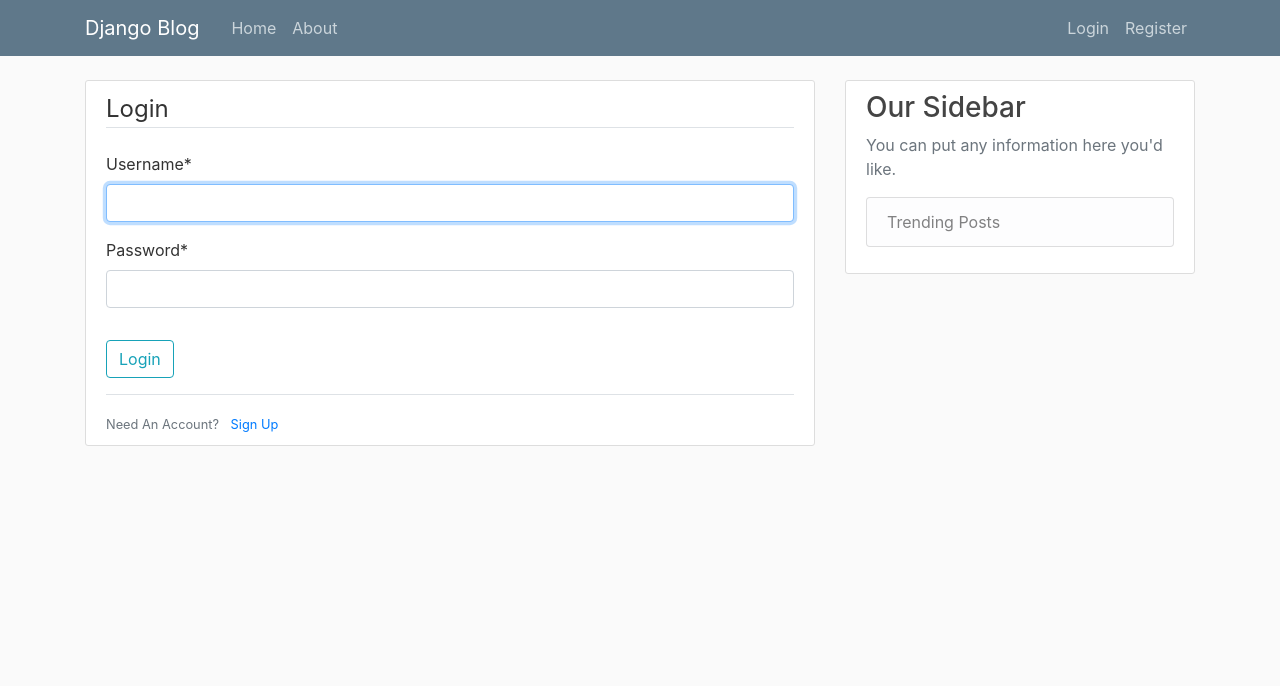
After one commit to SamChawla/my-blog-project, a Django app: page /accounts/login/ in a window 1280 px wide. The commit adds this page. Shown: the top 686 px of the page. Run offline with Django 3.2, Linux system fonts and the light colour scheme; some libraries are stand-ins or nearby versions.

Commit message:
login-logout system added (#10)
Co-authored-by: Sumit S Chawla <sam.chawla26@gmailc.om>

```diff
--- /dev/null
+++ b/my_site/accounts/templates/accounts/login.html
@@ -0,0 +1,21 @@
+{% extends 'base.html' %}
+{% load crispy_forms_tags %}
+{% block content %}
+<div class="content-section">
+    <form id='login_user' method="POST">
+        {% csrf_token %}
+        <fieldset class="form-group">
+            <legend class="border-bottom mb-4">Login</legend>
+            {{form | crispy}}
+        </fieldset>
+        <div class="form-group">
+            <button class="btn btn-outline-info" type="submit">Login</button>
+        </div>
+    </form>
+    <div class="border-top pt-3">
+        <small class="text-muted">
+            Need An Account? <a class="ml-2" href="{% url 'register-user' %}">Sign Up</a>
+        </small>
+    </div>
+</div>
+{% endblock %}
--- a/my_site/accounts/urls.py
+++ b/my_site/accounts/urls.py
@@ -1,6 +1,10 @@
+from django.contrib.auth import views as auth_views
 from django.urls import path
+
 from . import views
 
 urlpatterns = [
     path('register', views.register, name="register-user"),
+    path('login/', auth_views.LoginView.as_view(template_name='accounts/login.html'), name='login'),
+    path('logout/', auth_views.LogoutView.as_view(template_name='accounts/logout.html'), name='logout'),
 ]
--- a/my_site/accounts/views.py
+++ b/my_site/accounts/views.py
@@ -8,7 +8,7 @@ def register(request):
         form = UserRegistrationForm(request.POST)
         if form.is_valid():
             form.save()
-            return redirect('blog-home')
+            return redirect('login')
     else:
         form = UserRegistrationForm()
     context = {
--- a/my_site/my_site/settings.py
+++ b/my_site/my_site/settings.py
@@ -135,6 +135,8 @@ STATICFILES_DIRS = [os.path.join(BASE_DIR, "static")]
 
 CRISPY_TEMPLATE_PACK = 'bootstrap4'
 
+LOGIN_REDIRECT_URL = 'blog-home'
+
 # Default primary key field type
 # https://docs.djangoproject.com/en/3.2/ref/settings/#default-auto-field
 
--- a/my_site/templates/base.html
+++ b/my_site/templates/base.html
@@ -33,9 +33,14 @@
             </div>
             <!-- Navbar Right Side -->
             <div class="navbar-nav">
-                <a class="nav-item nav-link" href="#">Login</a>
+              {% if user.is_authenticated %}
+                <a class="nav-item nav-link" >{{user.username}}</a>
+                <a class="nav-item nav-link" href="{% url 'logout' %}">Logout</a>
+              {% else %}
+                <a class="nav-item nav-link" href="{% url 'login' %}">Login</a>
                 <a class="nav-item nav-link" href="{% url 'register-user' %}">Register</a>
-            </div>
+              {% endif %}
+              </div>
           </div>
         </div>
       </nav>
```
Also changed, not shown: my_site/accounts/templates/accounts/logout.html (added, +9 -0 lines).
